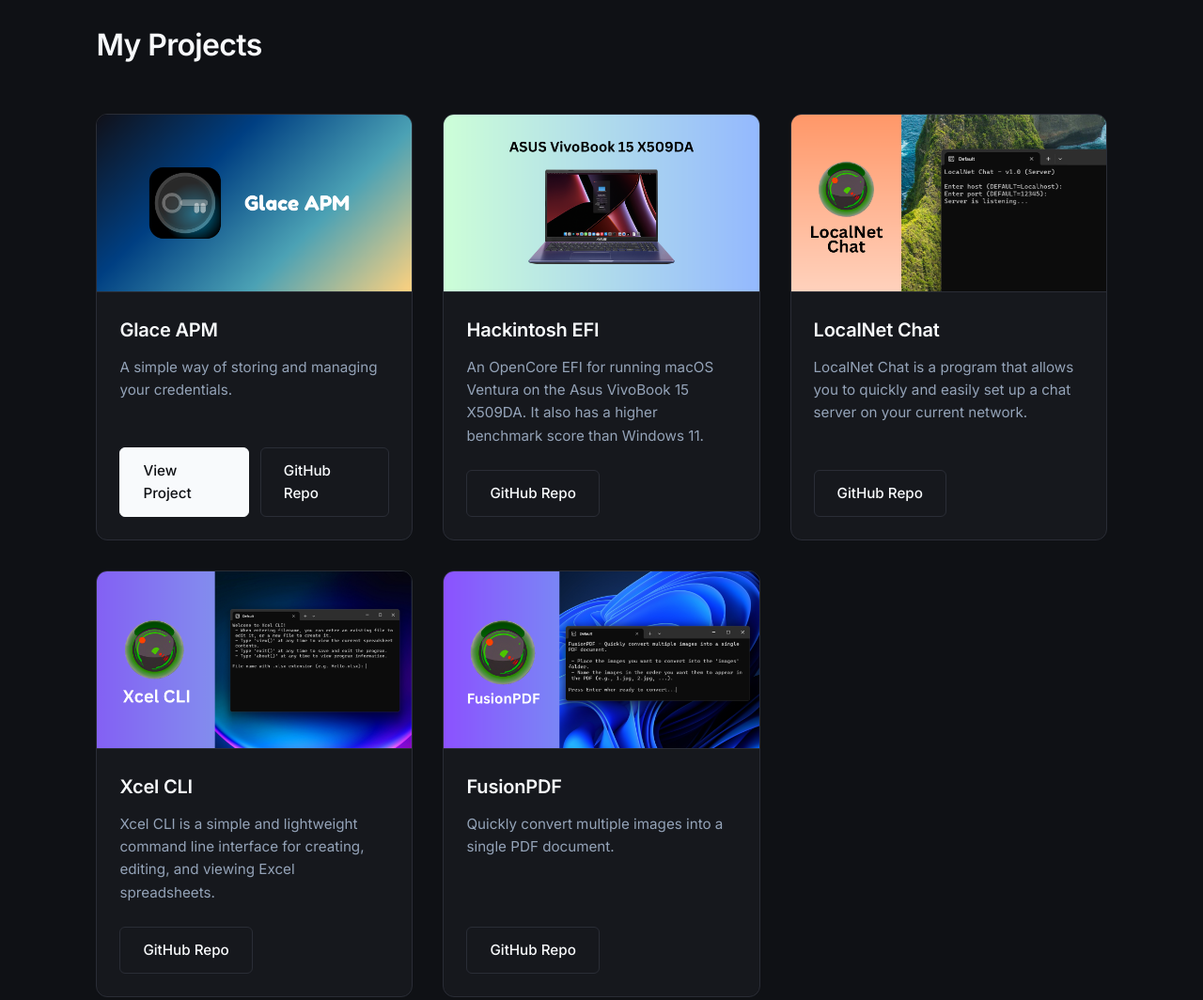
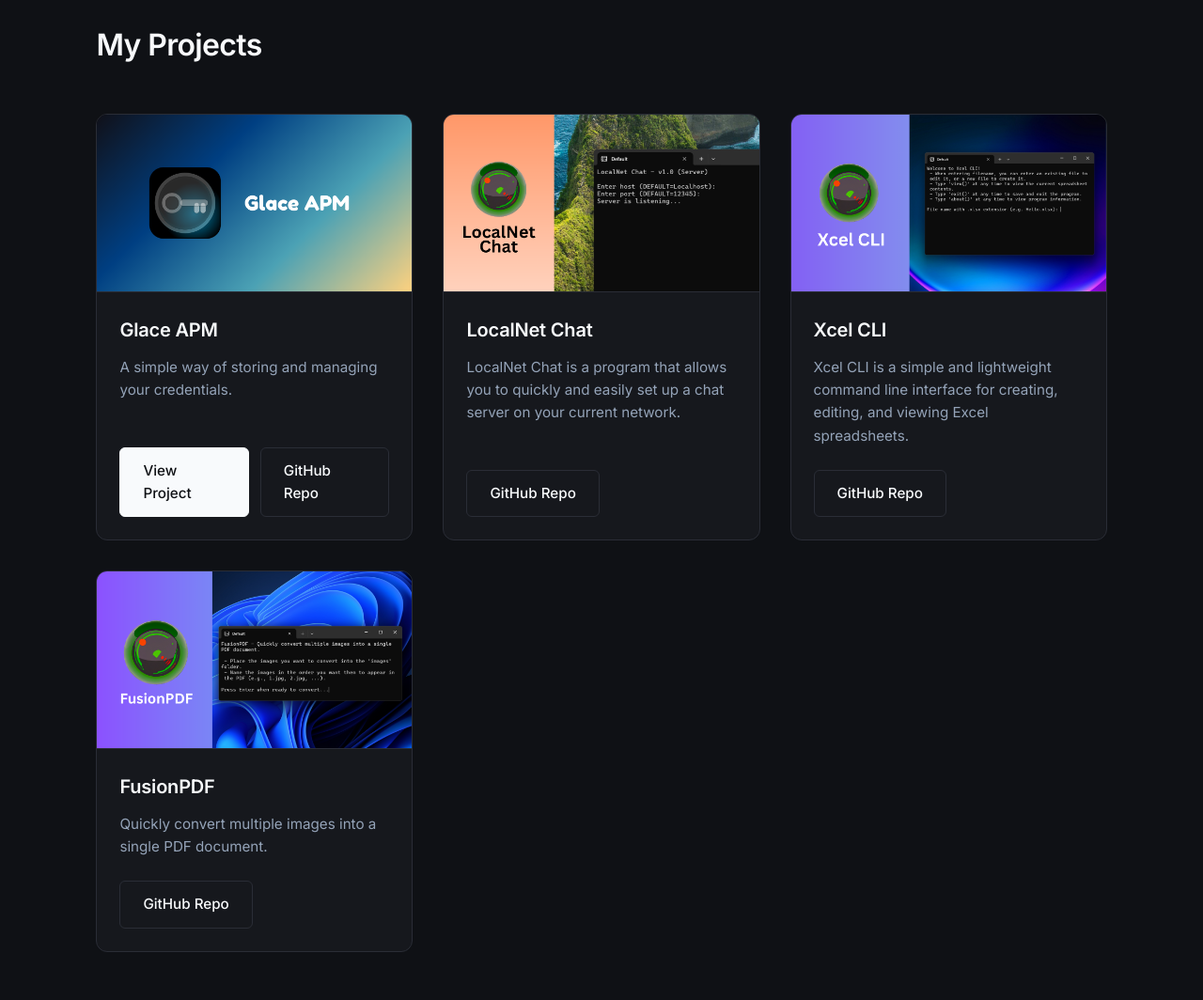
Before and after one commit to vidyutprabakaran/vidyutprabakaran.github.io, a plain HTML site: page index.html in a window 1280 px wide. Shown: the part 1260-2324 px from the top of the page at 94% size. Drawn offline with Linux system fonts and the light colour scheme.

Commit message:
Remove hackintosh EFI

```diff
--- a/index.html
+++ b/index.html
@@ -507,25 +507,6 @@
 
                 <div class="project-card normal">
                     <div class="project-img">
-                        <img src="assets/banners/vivobook-hackintosh.png" alt="VivoBook Hackintosh" />
-                    </div>
-                    <div class="project-content">
-                        <div>
-                            <h3 class="project-title">Hackintosh EFI</h3>
-                            <div class="project-desc">
-                                <p>An OpenCore EFI for running macOS Ventura on the Asus VivoBook 15 X509DA. It also has
-                                    a higher benchmark score than Windows 11.</p>
-                            </div>
-                        </div>
-                        <div class="project-links">
-                            <a href="https://github.com/VidyutPrabakaran1/VivoBook-X509DA-Hackintosh-EFI"
-                                target="_blank" class="btn btn-outline">GitHub Repo</a>
-                        </div>
-                    </div>
-                </div>
-
-                <div class="project-card normal">
-                    <div class="project-img">
                         <img src="assets/banners/lnc.png" alt="LocalNet Chat" />
                     </div>
                     <div class="project-content">
```
Also changed, not shown: assets/banners/vivobook-hackintosh.png (deleted).
